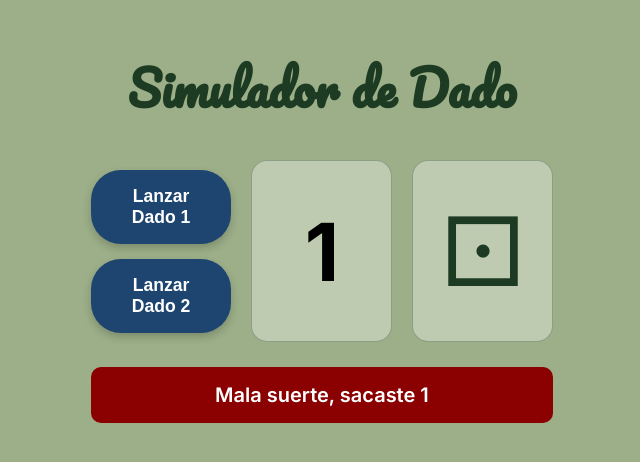
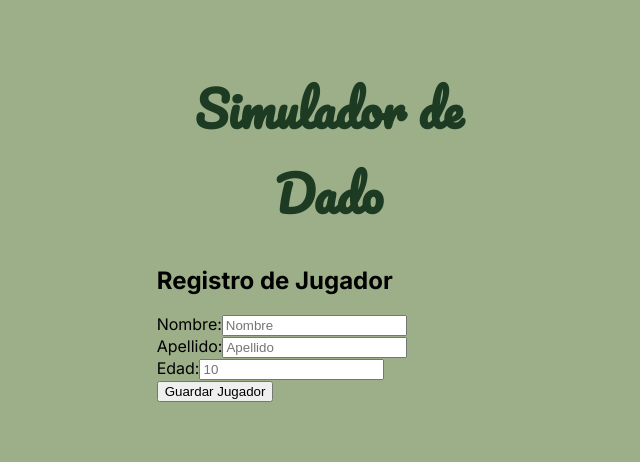
Before and after one commit to AlezzzGutierrez/fpwProyecto04JSGrupo4, a React (Vite) app: page / in a window 1280 px wide. Shown: the part 166-628 px from the top of the page, without its empty margins (289-929 px from the left). Built offline with nearby package versions, Linux system fonts and the light colour scheme.

Commit message:
Nayla Leiva:Integración del formulario de jugador, tarjeta de perfil y el historial del Simulador de Dados

```diff
--- a/src/App.jsx
+++ b/src/App.jsx
@@ -1,59 +1,94 @@
 import { useState } from "react";
+import PlayerForm from "./components/PlayerForm.jsx";
+import PlayerCard from "./components/PlayerCard.jsx";
+import GameResults from "./components/GameResults.jsx";
 import "./css/style.css";
 
 function App() {
-  const [dado, setDado] = useState(1);
+  // 1. Estado para guardar los datos del jugador registrado
+  const [player, setPlayer] = useState(null);
 
-  const carasDado = ["⚀", "⚁", "⚂", "⚃", "⚄", "⚅"];
+  // 2. Estados para el juego de dados
+  const [rolls, setRolls] = useState([]);
+  const [totalScore, setTotalScore] = useState(0);
 
-  function lanzarDado() {
+  // Se ejecuta cuando el usuario se registra con éxito en el PlayerForm
+  const handleSavePlayer = (playerData) => {
+    setPlayer(playerData);
+  };
+
+  // Función para lanzar el dado (adaptada a tu estilo y guardando el historial)
+  const lanzarDado = () => {
     const resultado = Math.floor(Math.random() * 6) + 1;
-    setDado(resultado);
-  }
 
-  // Devuelve el mensaje según el valor actual del dado
-  function obtenerMensaje() {
-    if (dado === 1) {
-      return "Mala suerte, sacaste 1";
-    } else if (dado === 6) {
-      return "¡FELICIDADES! ¡Sacaste el mayor!";
-    } else {
-      return `¡Buen tiro, sacaste ${dado}!`;
-    }
-  }
+    // Obtiene la hora actual para la tabla de resultados
+    const now = new Date();
+    const timeString = now.toLocaleTimeString([], { hour: '2-digit', minute: '2-digit', second: '2-digit' });
+
+    // Creamos el objeto de la tirada para GameResults
+    const nuevaTirada = {
+      time: timeString,
+      result: resultado,
+      sum: resultado
+    };
+
+    // Actualizamos el historial y el puntaje acumulado
+    setRolls(rolls.concat(nuevaTirada));
+    setTotalScore(totalScore + resultado);
+  };
+
+  // Función para reiniciar o cambiar de jugador
+  const handleReset = () => {
+    setPlayer(null);
+    setRolls([]);
+    setTotalScore(0);
+  };
 
   return (
     <div className="main-card">
-      {/* Título estilizado */}
       <h1 className="titulo">Simulador de Dado</h1>
 
-      {/* Contenedor principal de 3 columnas */}
-      <div className="grid-container">
-        {/* Columna 1: Botones a la izquierda */}
+      {!player ? (
+        /* Si NO hay jugador*/
+        <PlayerForm onSavePlayer={handleSavePlayer} />
+      ) : (
+        /* SÍ hay jugador */
+        <div className="game-active-section">
+
+          {/* Datos del jugador */}
+          <PlayerCard player={player} />
+
+          {/* Sección del juego de dados */}
+          <div className="grid-container" style={{ marginTop: '20px' }}>
             <div className="columna-botones">
               <button className="btn-dado" onClick={lanzarDado}>
-            Lanzar Dado 1
-          </button>
-          <button className="btn-dado" onClick={lanzarDado}>
-            Lanzar Dado 2
+                Lanzar Dado
               </button>
             </div>
 
-        {/* Columna 2: Número en el medio */}
             <div className="box-centro">
-          <span className="numero-resultado">{dado}</span>
+              <span className="numero-resultado">{rolls.length > 0 ? rolls[rolls.length - 1].result : "-"}</span>
             </div>
 
-        {/* Columna 3: Icono/Caras del dado a la derecha */}
             <div className="box-dado">
-          <span className="icono-dado">{carasDado[dado - 1]}</span>
+              <span className="icono-dado">
+                {rolls.length > 0 ? ["⚀", "⚁", "⚂", "⚃", "⚄", "⚅"][rolls[rolls.length - 1].result - 1] : "🎲"}
+              </span>
             </div>
           </div>
 
-      {/* Banner de resultado inferior */}
-      <div className={`banner-resultado ${dado === 1 ? 'mala-suerte' : ''}`}>
-        {obtenerMensaje()}
+          {/* Historial de tiradas */}
+          <GameResults rolls={rolls} totalScore={totalScore} />
+
+          {/*Botón para salir del usuario registrado*/}
+          <div className="button-player-return">
+            <button onClick={handleReset} className="btn-submit">
+              Cambiar de Jugador
+            </button>
           </div>
+
+        </div>
+      )}
     </div>
   );
 }
--- /dev/null
+++ b/src/components/GameResults.jsx
@@ -0,0 +1,40 @@
+function GameResults({ rolls = [], totalScore = 0 }) {
+
+  return (
+    <div className="table-container">
+      <div className="table-header">
+        <h3>Historial de Tiradas</h3>
+        <p><strong>Puntaje Total:</strong> {totalScore}</p>
+      </div>
+
+      {/* Si no hay tiradas aún */}
+      {rolls.length === 0 ? (
+        <p>Sin tiradas registradas.</p>
+      ) : (
+        /* Tabla de resultados */
+        <table className="results-table">
+          <thead>
+            <tr>
+              <th>N° de Tirada</th>
+              <th>Hora</th>
+              <th>Dados</th>
+              <th>Suma</th>
+            </tr>
+          </thead>
+          <tbody>
+            {rolls.map((item, index) => (
+              <tr key={index}>
+                <td>{index + 1}</td>
+                <td>{item.time}</td>
+                <td>{item.result}</td>
+                <td>{item.sum}</td>
+              </tr>
+            ))}
+          </tbody>
+        </table>
+      )}
+    </div>
+  );
+}
+
+export default GameResults;
--- /dev/null
+++ b/src/components/PlayerCard.jsx
@@ -0,0 +1,14 @@
+function PlayerCard({ player }) {
+  if (!player) return null;
+
+  return (
+    <div className="player-card">
+      <h3>Datos del Jugador</h3>
+      <p><strong>Nombre:</strong> {player.firstName}</p>
+      <p><strong>Apellido:</strong> {player.lastName}</p>
+      <p><strong>Edad:</strong> {player.age} años</p>
+    </div>
+  );
+}
+
+export default PlayerCard;
--- /dev/null
+++ b/src/components/PlayerForm.jsx
@@ -0,0 +1,82 @@
+import { useState } from "react";
+import { validatePlayerForm } from "../js/validation.js";
+
+function PlayerForm({ onSavePlayer }) {
+  const [firstName, setFirstName] = useState("");
+  const [lastName, setLastName] = useState("");
+  const [age, setAge] = useState("");
+
+  const [errors, setErrors] = useState({});
+
+  const handleSubmit = (e) => {
+    e.preventDefault(); // Evita que la página se recargue automáticamente
+
+    const playerData = {
+      firstName: firstName,
+      lastName: lastName,
+      age: age,
+    };
+
+    // Valida usando validatePlayerForm de validation.js
+    const validationErrors = validatePlayerForm(playerData);
+    setErrors(validationErrors);
+
+    // Si hay mensajes de error en el objeto se frena
+    if (Object.values(validationErrors).length > 0) {
+      return;
+    }
+
+    onSavePlayer(playerData);
+  };
+
+  return (
+    <form className="player-form" onSubmit={handleSubmit}>
+      <h2>Registro de Jugador</h2>
+
+      <div className="form-group">
+        <label htmlFor="firstName">Nombre:</label>
+        <input
+          type="text"
+          id="firstName"
+          name="firstName"
+          value={firstName}
+          onChange={(e) => setFirstName(e.target.value)}
+          placeholder="Nombre"
+        />
+        {errors.firstName && <span className="error-text">{errors.firstName}</span>}
+      </div>
+
+      <div className="form-group">
+        <label htmlFor="lastName">Apellido:</label>
+        <input
+          type="text"
+          id="lastName"
+          name="lastName"
+          value={lastName}
+          onChange={(e) => setLastName(e.target.value)}
+          placeholder="Apellido"
+        />
+        {errors.lastName && <span className="error-text">{errors.lastName}</span>}
+      </div>
+
+      <div className="form-group">
+        <label htmlFor="age">Edad:</label>
+        <input
+          type="number"
+          id="age"
+          name="age"
+          value={age}
+          onChange={(e) => setAge(e.target.value)}
+          placeholder="10"
+        />
+        {errors.age && <span className="error-text">{errors.age}</span>}
+      </div>
+
+      <button type="submit" className="btn-submit">
+        Guardar Jugador
+      </button>
+    </form>
+  );
+}
+
+export default PlayerForm;
--- /dev/null
+++ b/src/js/validation.js
@@ -0,0 +1,34 @@
+export const validatePlayerForm = (playerData) => {
+  const errors = {};
+
+  //Verificará q no se ingresen simbolos especiales en los campos
+  const lettersRegex = /^[\p{L}\s]+$/u;
+
+  // Verifica que ninguno de los campos esté vacío (!) o solo con espacios (.trim) y el largo de las cadenas ingresadas (.length)
+  if (!playerData.firstName.trim()) {
+    errors.firstName = "El nombre es obligatorio.";
+  } else if (!lettersRegex.test(playerData.firstName.trim())) {
+    errors.firstName = "El nombre no puede contener símbolos especiales ni números.";
+  }else if (playerData.firstName.trim().length > 20) {
+    errors.firstName = "El nombre no puede tener más de 20 caracteres.";
+  }
+
+  if (!playerData.lastName.trim()) {
+    errors.lastName = "El apellido es obligatorio.";
+  } else if (!lettersRegex.test(playerData.lastName.trim())) {
+    errors.lastName = "El apellido no puede contener símbolos especiales ni números.";
+  }else if (playerData.lastName.trim().length > 10) {
+    errors.lastName = "El apellido no puede tener más de 10 caracteres.";
+  }
+
+  // Verifica además que  que sea un numero (isNaN), que sea mayor a 0 y menor a 100
+  if (!playerData.age) {
+    errors.age = "La edad es obligatoria.";
+  } else if (isNaN(playerData.age) || Number(playerData.age) <= 0) {
+    errors.age = "Por favor ingresa una edad válida.";
+  } else if (Number(playerData.age) > 100) {
+    errors.age = "La edad no puede ser mayor a 100 años.";
+  }
+
+  return errors;
+};
```
Lines whose indentation alone changed are shown as unchanged.
